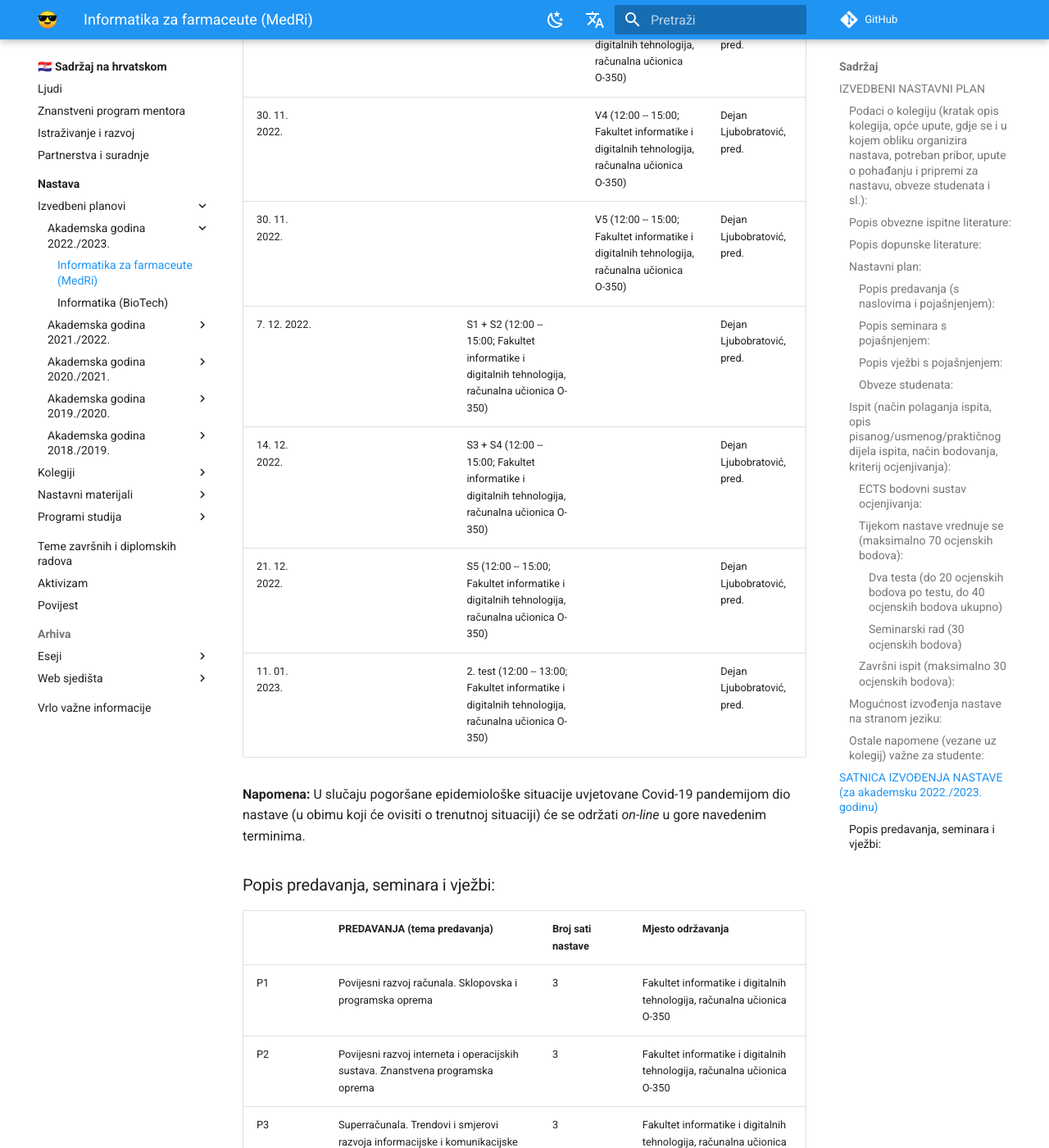
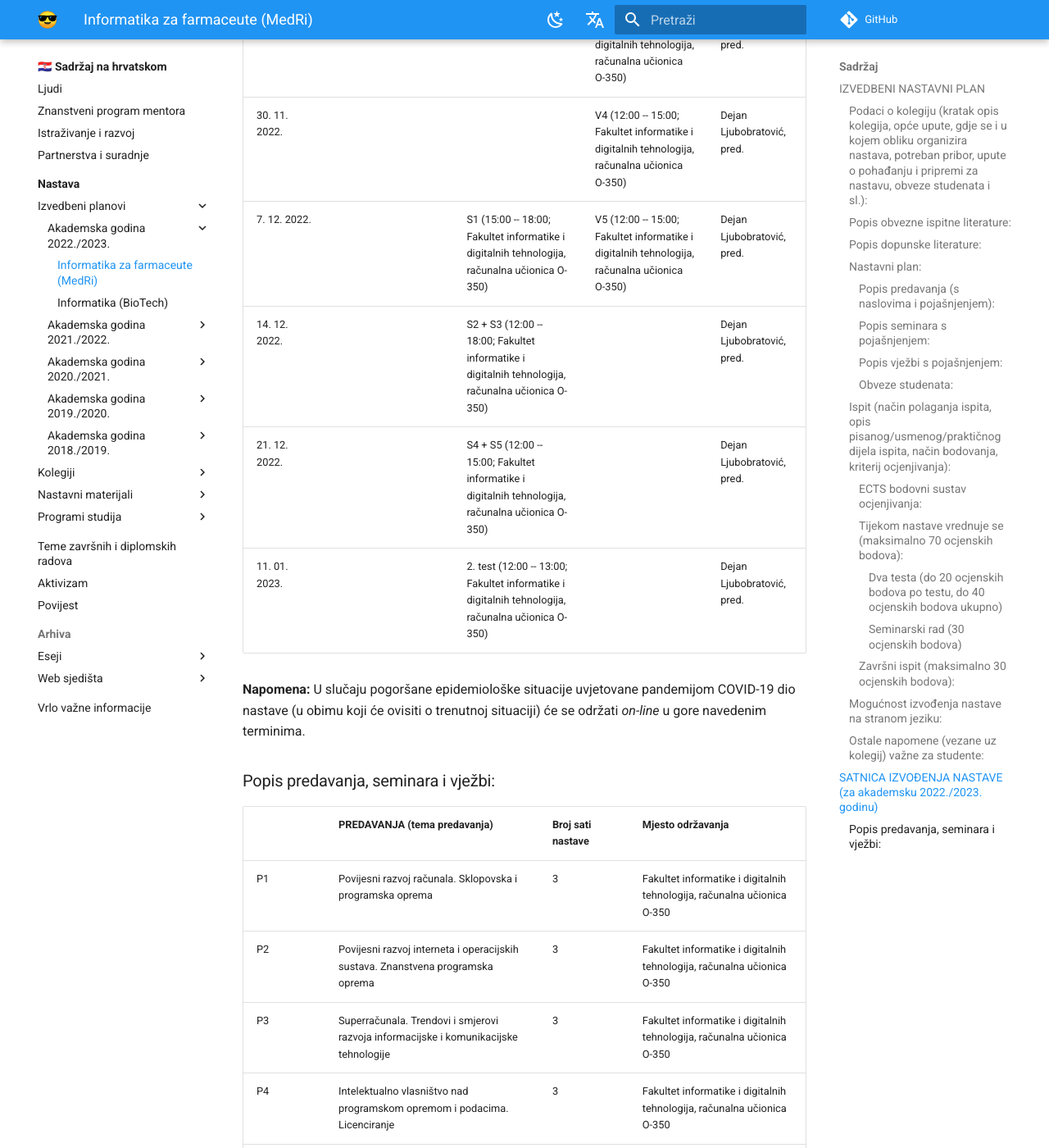
Before and after one commit to gaseri/website, an MkDocs documentation site: the page built from docs/hr/nastava/izvedbeni/2022-2023/INF-Pharma.md, in a window 1280 px wide and 1400 px high, scrolled down 5672 px. Shown: the whole window at 82% size. Built offline with MkDocs 1.6.1 and Material for MkDocs 9.7.7, drawn with Linux system fonts in a browser that asks for light colours; comment, search, counter and statistics services are not loaded.

Commit message:
Scheduling fixes for INF-Pharma (D)INP

```diff
--- a/docs/hr/nastava/izvedbeni/2022-2023/INF-Pharma.md
+++ b/docs/hr/nastava/izvedbeni/2022-2023/INF-Pharma.md
@@ -134,13 +134,12 @@ Nastavni sadržaji i sve obavijesti vezane uz kolegij kao i ispitni termini nala
 | 16. 11. 2022. | | | V2 (12:00 -- 15:00; Fakultet informatike i digitalnih tehnologija, računalna učionica O-350) | Dejan Ljubobratović, pred. |
 | 23. 11. 2023. | | | V3 (12:00 -- 15:00; Fakultet informatike i digitalnih tehnologija, računalna učionica O-350) | Dejan Ljubobratović, pred. |
 | 30. 11. 2022. | | | V4 (12:00 -- 15:00; Fakultet informatike i digitalnih tehnologija, računalna učionica O-350) | Dejan Ljubobratović, pred. |
-| 30. 11. 2022. | | | V5 (12:00 -- 15:00; Fakultet informatike i digitalnih tehnologija, računalna učionica O-350) | Dejan Ljubobratović, pred. |
-| 7. 12. 2022. | | S1 + S2 (12:00 -- 15:00; Fakultet informatike i digitalnih tehnologija, računalna učionica O-350) | | Dejan Ljubobratović, pred. |
-| 14. 12. 2022. | | S3 + S4 (12:00 -- 15:00; Fakultet informatike i digitalnih tehnologija, računalna učionica O-350) | | Dejan Ljubobratović, pred. |
-| 21. 12. 2022. | | S5 (12:00 -- 15:00; Fakultet informatike i digitalnih tehnologija, računalna učionica O-350) | | Dejan Ljubobratović, pred. |
+| 7. 12. 2022. | | S1 (15:00 -- 18:00; Fakultet informatike i digitalnih tehnologija, računalna učionica O-350) | V5 (12:00 -- 15:00; Fakultet informatike i digitalnih tehnologija, računalna učionica O-350) | Dejan Ljubobratović, pred. |
+| 14. 12. 2022. | | S2 + S3 (12:00 -- 18:00; Fakultet informatike i digitalnih tehnologija, računalna učionica O-350) | | Dejan Ljubobratović, pred. |
+| 21. 12. 2022. | | S4 + S5 (12:00 -- 15:00; Fakultet informatike i digitalnih tehnologija, računalna učionica O-350) | | Dejan Ljubobratović, pred. |
 | 11. 01. 2023. | | 2. test (12:00 -- 13:00; Fakultet informatike i digitalnih tehnologija, računalna učionica O-350) | | Dejan Ljubobratović, pred. |
 
-**Napomena:** U slučaju pogoršane epidemiološke situacije uvjetovane Covid-19 pandemijom dio nastave (u obimu koji će ovisiti o trenutnoj situaciji) će se održati *on-line* u gore navedenim terminima.
+**Napomena:** U slučaju pogoršane epidemiološke situacije uvjetovane pandemijom COVID-19 dio nastave (u obimu koji će ovisiti o trenutnoj situaciji) će se održati *on-line* u gore navedenim terminima.
 
 ### Popis predavanja, seminara i vježbi:
 
```
